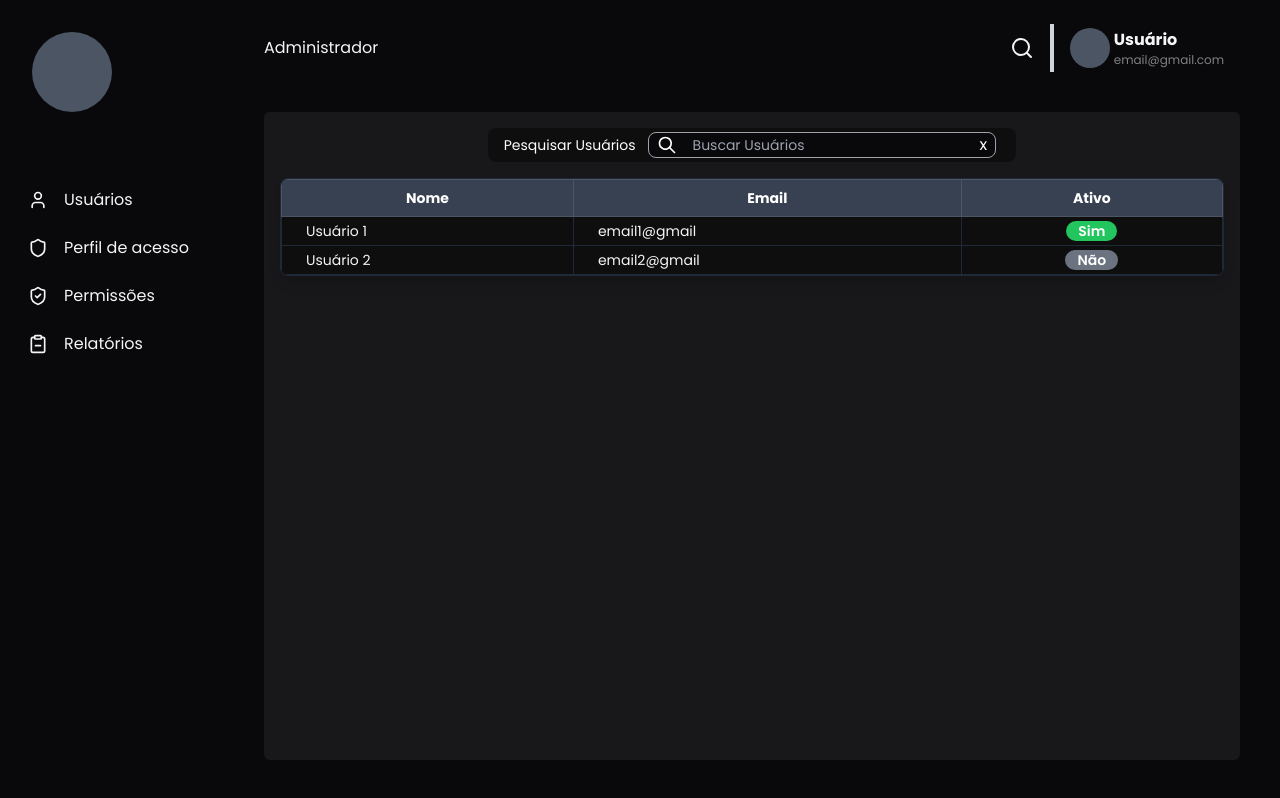
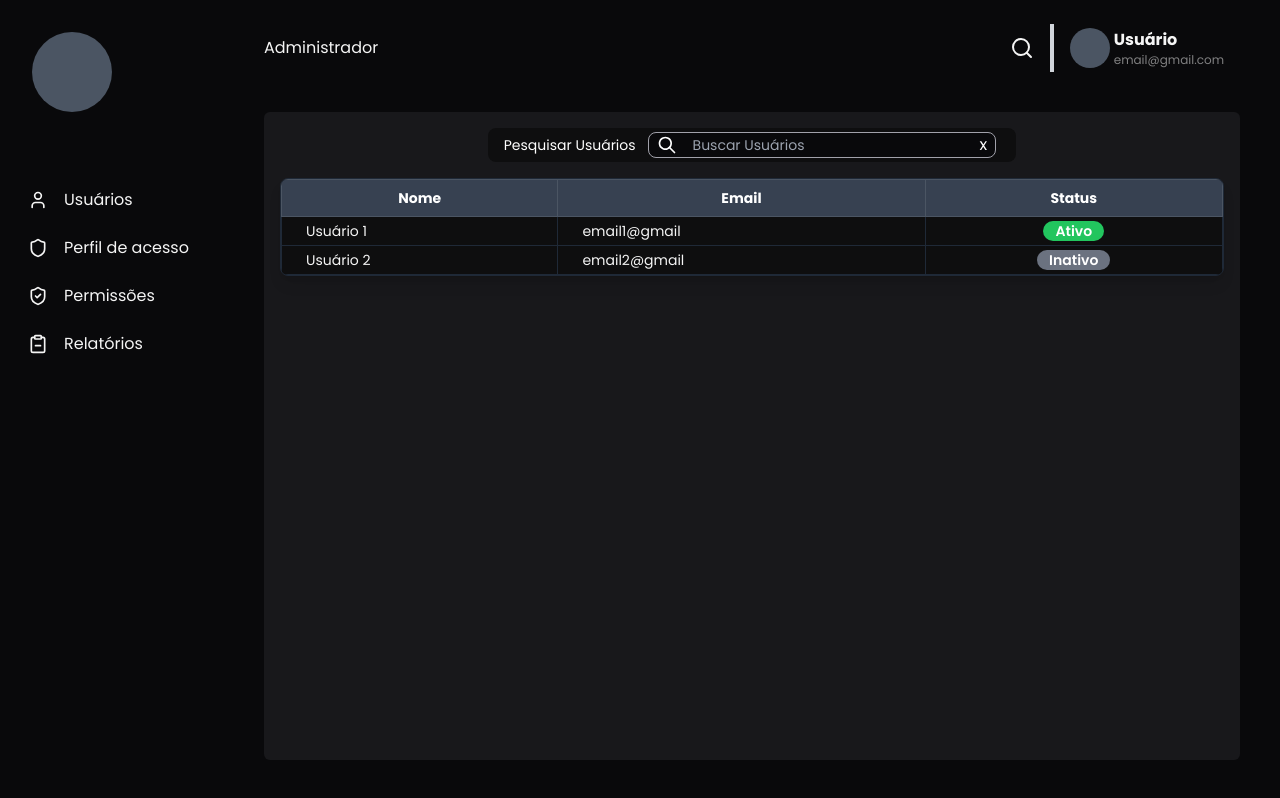
Before and after one commit to Rontec-software/auth_rbac, a Next.js app in the folder Frontend/: page /usuario in a window 1280 px wide. Built offline with nearby package versions, Linux system fonts and the light colour scheme.

Commit message:
alterado interface columns

```diff
--- a/Frontend/src/app/(auth)/usuario/page.tsx
+++ b/Frontend/src/app/(auth)/usuario/page.tsx
@@ -32,12 +32,12 @@ export default function User() {
     { label: 'Nome', key: 'name', align: 'left' },
     { label: 'Email', key: 'email', align: 'left' },
     {
-      label: 'Ativo',
+      label: 'Status',
       key: 'active',
       align: 'center',
       customRender: (row) => (
         <Chip
-          label={row.active ? 'Sim' : 'Não'}
+          label={row.active ? 'Ativo' : 'Inativo'}
           color={row.active ? 'bg-green-500' : 'bg-gray-500'}
         />
       ),
```
